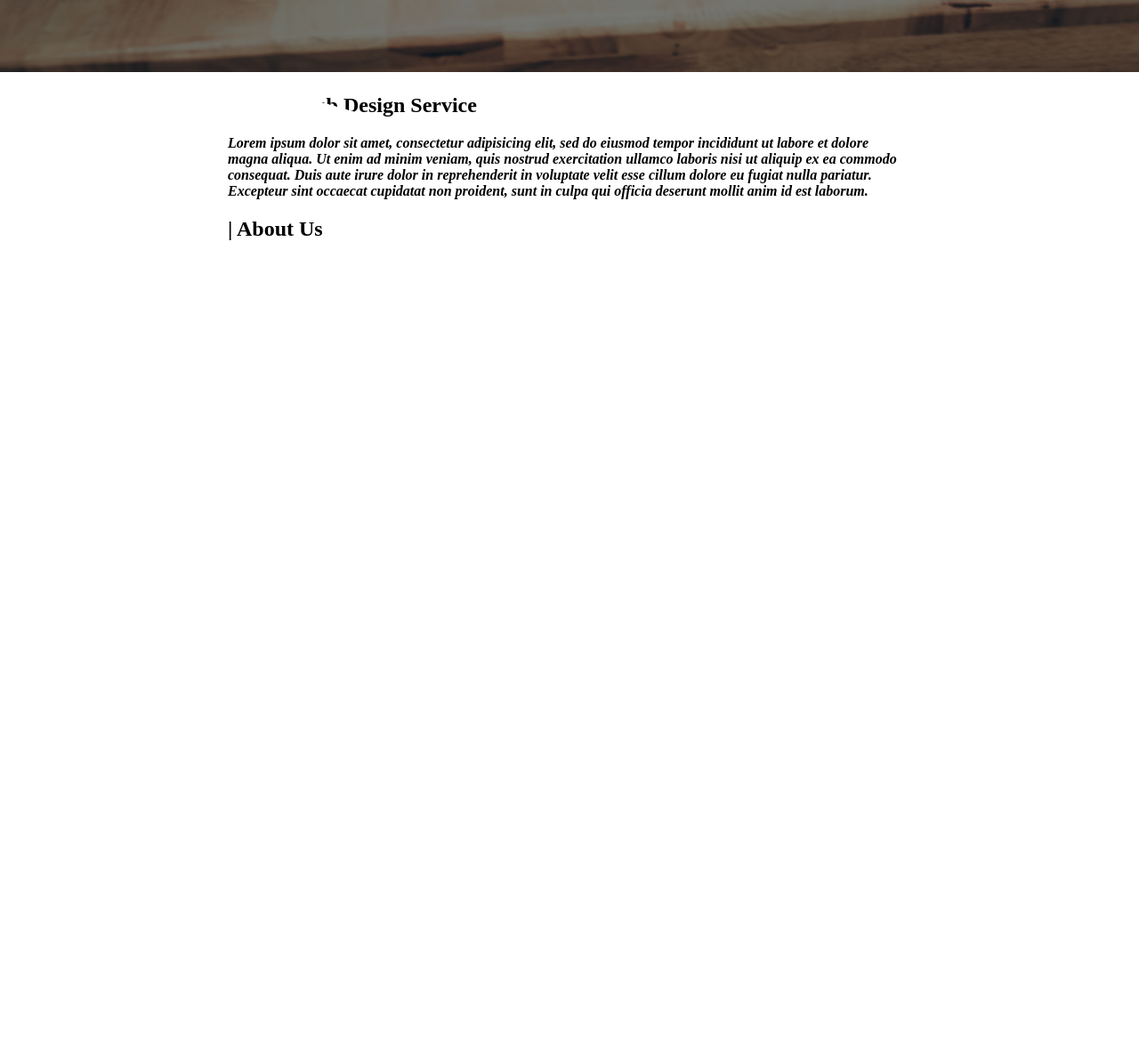
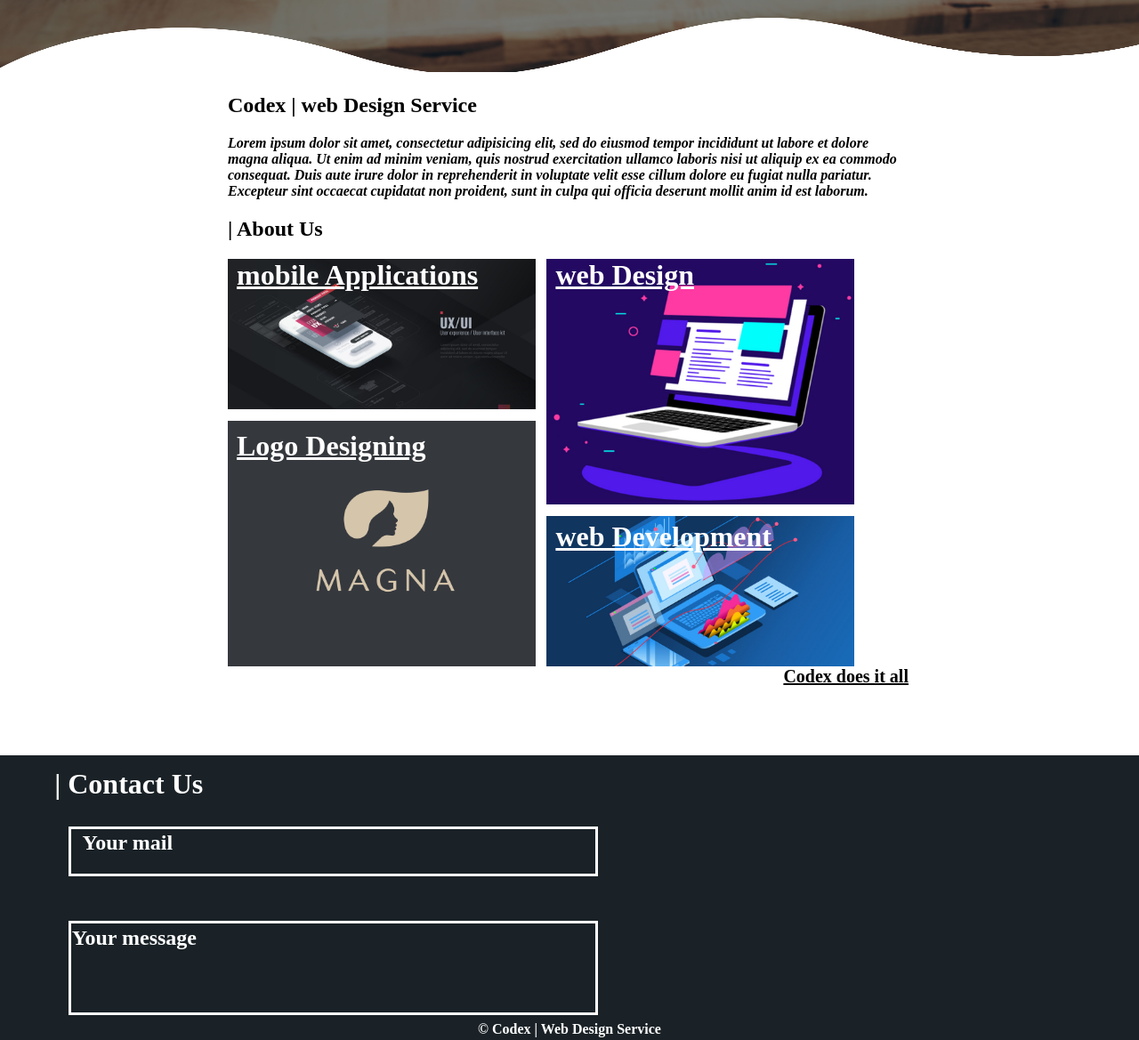
Before and after one commit to AnDreW-21/CodeX, a plain HTML site: page index.html in a window 1280 px wide. Shown: the part 500-1669 px from the top of the page at 89% size. Before the commit the page ends 800 px from the top, so only its background shows below. Drawn offline with Linux system fonts and the light colour scheme.

Commit message:
finished

```diff
--- a/css/Stylesheet.css
+++ b/css/Stylesheet.css
@@ -58,7 +58,7 @@ li a:hover{
 }
 #wave {
     position: absolute;
-    top:72.9%;
+    margin-top:-65px;
     height: 64px;
     width: 100%;
     z-index: 5;
@@ -75,3 +75,124 @@ p{
     font-weight: bold;
     font-style: italic;
 }
+#first-image{
+    width: 27%;
+    height: 40%;
+    float: left;
+    margin-left: 20%;
+    position: relative;
+}
+#second-image{
+    width: 27%;
+    height: 40%;
+    float: right;
+    margin-right: 25%;
+
+}
+#third-image{
+    width: 27%;
+    height: 50%;
+    float: left;
+    margin-left: 20%;
+    margin-top: 1%;
+
+}
+#fourth-image{
+    width: 27%;
+    height: 40%;
+    float: right;
+    margin-right: 25%;
+    margin-top: 1%;
+}
+h4{
+    width: 27%;
+    position: absolute;
+    font-size: xx-large;
+    font-weight: bold;
+    color: white;
+    text-decoration: underline;
+    padding-left: 10px;
+
+}
+#photo-1{
+    margin-top: 0;
+    left: 20%;
+}
+#photo-2{
+    left: 48%;
+    margin-top: 0;
+}
+#photo-3{
+    margin-top: 15%;
+    left: 20%;
+}
+#photo-4{
+    left: 48%;
+    margin-top: 23%;
+}
+#after-photos{
+  color: black;
+    font-family: "Traditional Arabic", serif;
+    font-size: 20px;
+    margin-top: 30%;
+    margin-left: 68%;
+    position: static;
+}
+.end-of-page{
+    background-color: #1A2227;
+    float: bottom;
+    margin-top: 6%;
+    height: 320px;
+    overflow: hidden;
+    box-sizing: content-box;
+
+}
+#contact{
+    margin-top: 5%;
+    text-decoration: none;
+    margin-left: 4%
+}
+.box{
+    border-style: solid;
+    border-color: white;
+    margin-top: 50px;
+    padding-left:3%;
+    margin-left: 6%;
+
+}
+#first-box{
+    width: 45%;
+    margin-top: 80px;
+    padding-top: 0;
+    height: 50px;
+    padding-bottom: 0;
+    padding-left: 1%;
+}
+#email{
+    padding: 0;
+    text-decoration: none;
+    margin-top: 2px;
+    margin-right: 17px;
+    font-size: x-large;
+
+
+}
+#second-box{
+    width: 46%;
+    height: 100px;
+    padding: 0;
+}
+#message{
+    padding: 1px;
+    text-decoration: none;
+    margin-top: 2px;
+    margin-right: 19px;
+    font-size: x-large;
+}
+h6{
+    color:white;
+    margin-top: 0.5%;
+    text-align: center;
+    font-size: medium;
+
+}
--- a/index.html
+++ b/index.html
@@ -15,7 +15,7 @@
     <li id="right-side" class="bar">Web Design Service</li>
 </ul>
 <div class="cont">
-    <img src="imges/bg2.jpg" id="image">
+    <img src="imges/bg2.jpg" id="image" alt="a">
     <h2 id="text-upper">Codex | Web Design Service</h2>
 </div>
 <img src="imges/wave3.png" id="wave">
@@ -28,6 +28,22 @@
     id est laborum.
 </p>
 <h2>| About Us</h2>
-
+<div>
+    <img src="imges/about4.jpg" id="first-image">
+    <h4 id="photo-1">mobile Applications</h4>
+    <img src="imges/about13.png" id="second-image">
+    <h4 id="photo-2">web Design</h4>
+    <img src="imges/about6.jpg" id="third-image">
+    <h4 id="photo-3">Logo Designing </h4>
+    <img src="imges/about12.png" id="fourth-image">
+    <h4 id="photo-4">web Development</h4>
+</div>
+<h4 id="after-photos">Codex does it all</h4>
+<h4 id="contact">| Contact Us</h4>
+<div class="end-of-page">
+    <div   class="box" id="first-box"><h4 id="email">Your mail</h4></h4></div>
+    <div  class="box" id="second-box"><h4 id="message">Your message</h4></div>
+    <h6>© Codex | Web Design Service</h6>
+</div>
 </body>
 </html>
```
